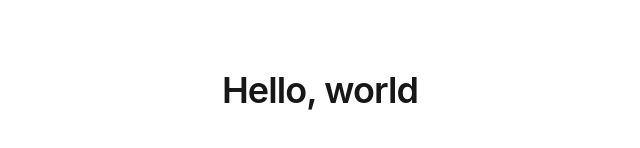
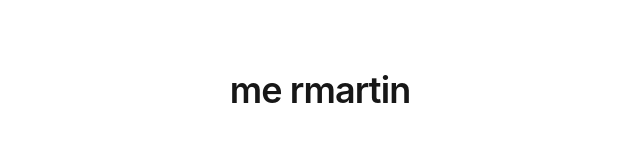
Before and after one commit to rmx90210/rmartin.me, an Astro site: page / in a window 1280 px wide. Shown: the part 310-458 px from the top of the page, without its empty margins (320-960 px from the left). Built offline with nearby package versions, Linux system fonts and the light colour scheme; Astro itself is replaced by a stand-in of ours.

Commit message:
Update landing page text

```diff
--- a/src/pages/index.astro
+++ b/src/pages/index.astro
@@ -4,6 +4,6 @@ import Layout from '../layouts/Layout.astro';
 
 <Layout>
 	<main class="flex min-h-screen items-center justify-center px-4">
-		<h1 class="text-4xl font-semibold tracking-tight">Hello, world</h1>
+		<h1 class="text-4xl font-semibold tracking-tight">me rmartin</h1>
 	</main>
 </Layout>
```
